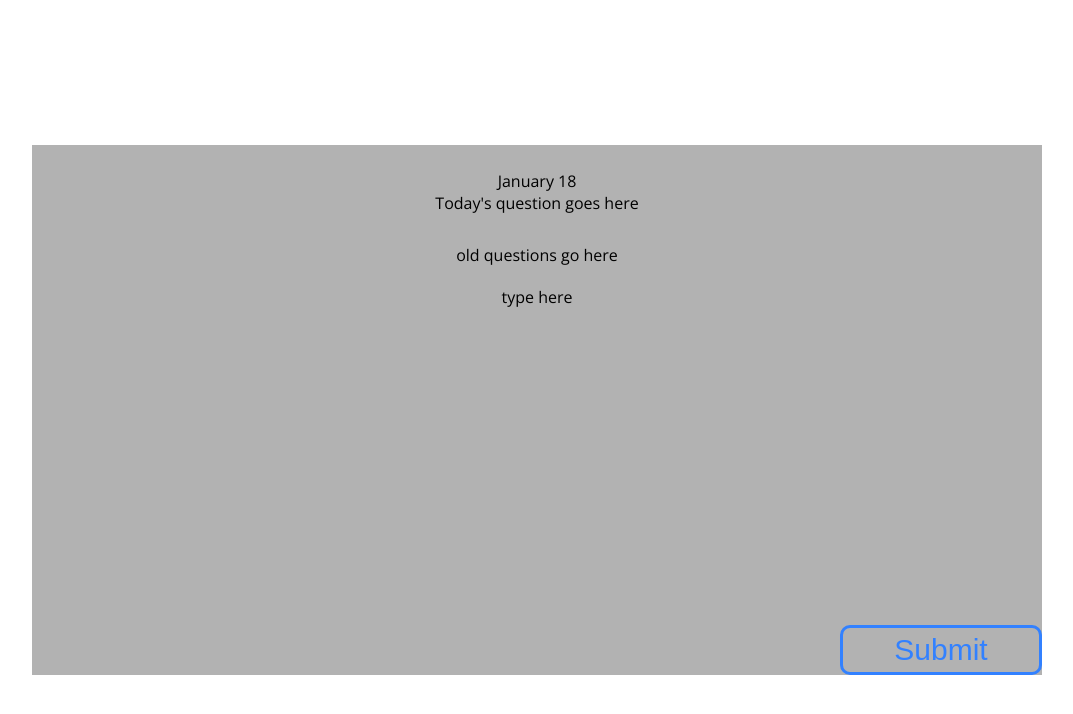
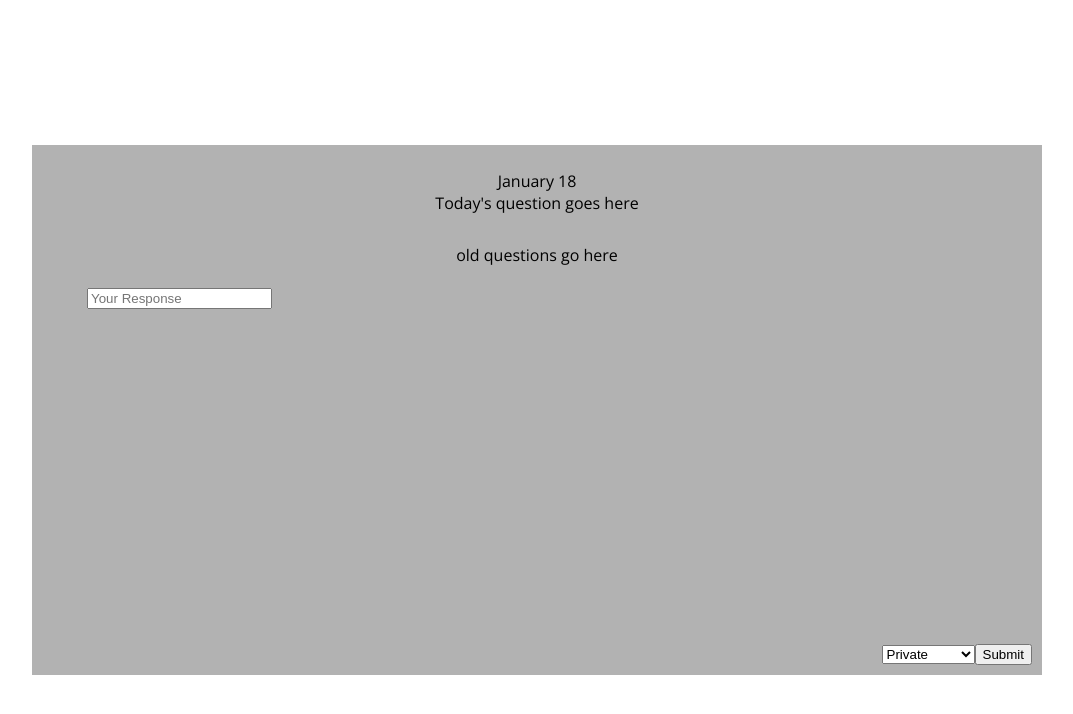
Before and after one commit to janicey27/Diurnalis, a React app: page /q in a window 1280 px wide. Shown: the top 714 px of the page, without its empty margins (128-1201 px from the left). Built offline with nearby package versions, Linux system fonts and the light colour scheme; the HTML template or start-up script is replaced by a standard one.

Commit message:
updated Today Question page

```diff
--- a/client/src/components/pages/TodayQuestion.js
+++ b/client/src/components/pages/TodayQuestion.js
@@ -4,6 +4,29 @@ import "../../css/app.css"
 import TodayDate from "./TodayDate"
 
 export default class TodayQuestion extends React.Component {
+    constructor(props) {
+        super(props);
+
+        this.state = {
+            value: '',
+            privacy: "private"
+        }
+    }
+
+    handlePrivacy = (event) => {
+        this.setState({
+            privacy: event.target.value
+        })
+    }
+
+    handleChange = (event) => {
+        this.setState({
+            value: event.target.value
+        });
+    }
+
+
+
     /*handleSubmit = (event) => {
         event.preventDefault();
         this.props.addStory(this.state.value);
@@ -33,14 +56,20 @@ export default class TodayQuestion extends React.Component {
                 <div className="question-group">
                     old questions go here
                     <div className="response">
-                        type here
+                        <form onSubmit={this.handleSubmit}>
+                            <input id="daily-response" type="text" placeholder="Your Response" value={this.state.value} onChange={this.handleChange}/>
+                        </form>
                     </div>
                 </div>
                 <div className="button-group">
-                    <button type="submit" className="btn submit" value="Submit" onClick={this.handleSubmit}>Submit</button>
+                    <select id="privacy" className="privacy" id="daily-response" onChange={this.handlePrivacy}>
+                        <option value = "private" >Private</option>
+                        <option value = "anonymous" >Anonymous</option>
+                        <option value = "public" >Public</option>
+                    </select>
+                    <button type="submit" className="submit" value="Submit" onClick={this.handleSubmit}>Submit</button>
                 </div>
             </div>
-
         )
     }
 }
--- a/client/src/css/home.css
+++ b/client/src/css/home.css
@@ -68,32 +68,22 @@ body {
     color: black;
   }
 
-  .submit{
-      position: absolute;
-      bottom: 0;
-      right: 0;
-      width: 200px;
-      height: 50px;
-      border: 3px solid #73AD21;
-  }
 
   .btn {
-    width: 20%;
     align-self: center;
     cursor: pointer;
     font-size: 30px;
     background-color: transparent;
     line-height: 1;
-    color: #3281ff;
     border: 3px solid #3281ff;
     margin-top: 15px;
-    display: flex;
     align-items: center;
     justify-content: center;
     padding: 10px;
     border-radius: 10px;
     text-decoration-line: none;
 }
+
 
 .btn:hover{
     background-color: #3281ff;
@@ -103,9 +93,17 @@ body {
 .response{
     position: relative;
     top: 20px;
+    left: 30px;
+    text-align: left
 }
 
 .question-group{
     position: relative;
     top: 30px;
 }
+
+.button-group{
+    position: absolute;
+    bottom: 10px;
+    right: 10px;
+}
```
